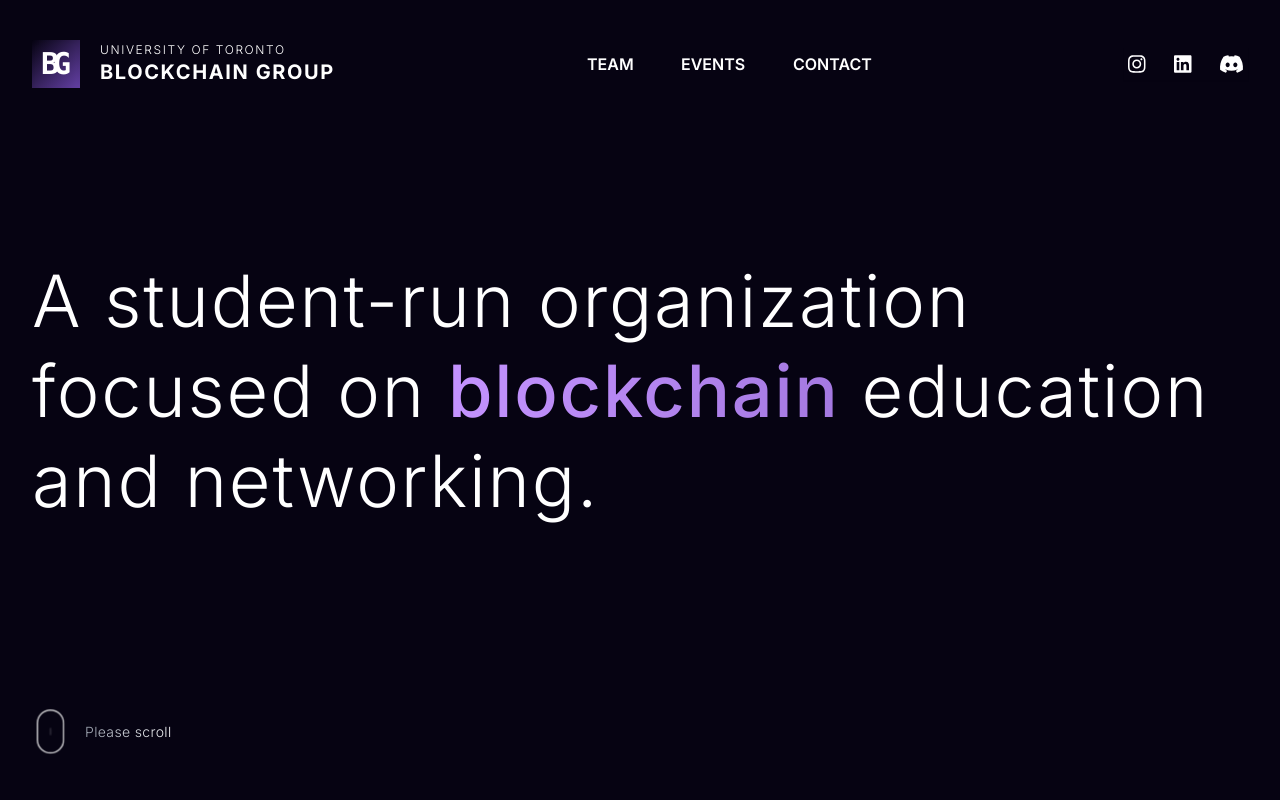
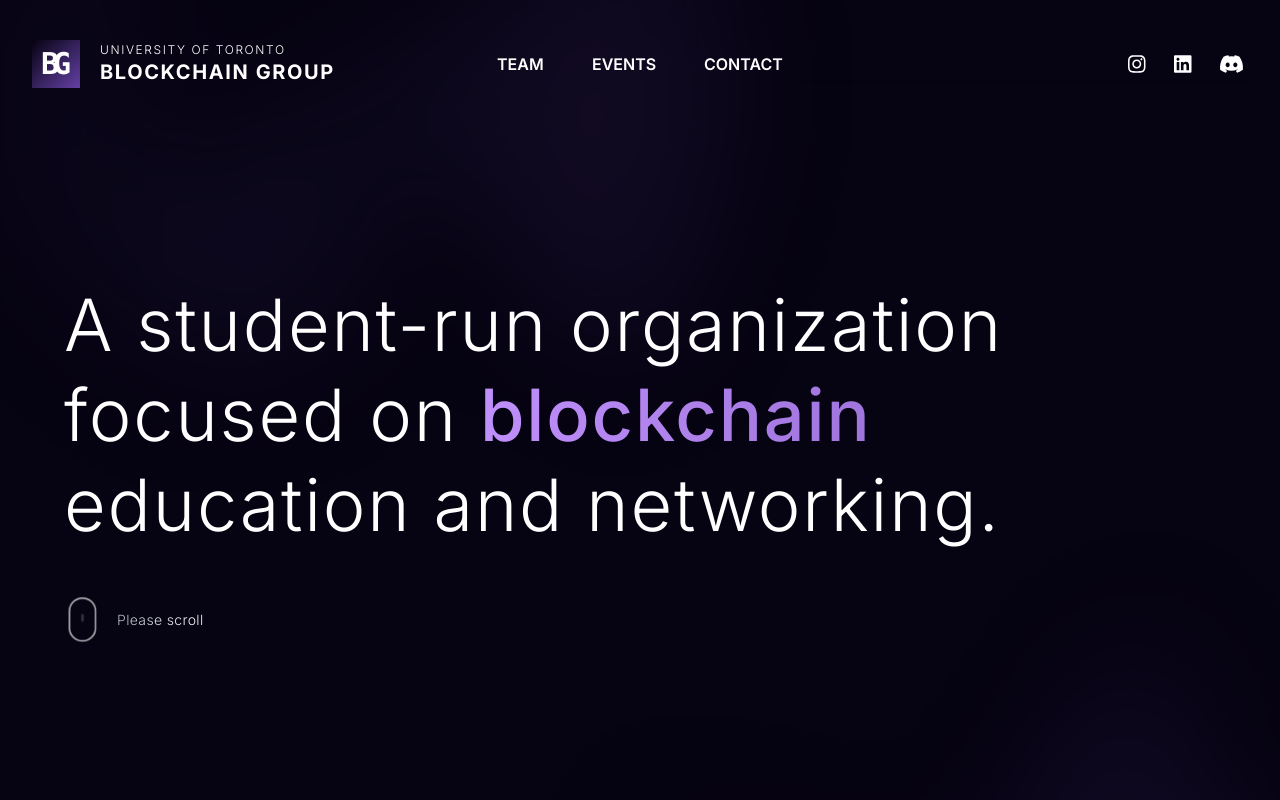
Before and after one commit to uoftbg/landing, a Next.js app: page / in a window 1280 px wide. Shown: the top 800 px of the page. Built offline with nearby package versions, Linux system fonts and the light colour scheme; a web font is replaced by a local one; what tailwindcss-opentype would draw is missing.

Commit message:
responsive redesign

```diff
--- a/components/About.tsx
+++ b/components/About.tsx
@@ -1,8 +1,8 @@
+import { useRef } from "react";
+import Tilt from "react-parallax-tilt";
+
 import Container from "../components/Container";
 import Logo from "../components/Logo";
-
-import Tilt from "react-parallax-tilt";
-import { useRef } from "react";
 
 /**
  * Returns a random floating point number sampled uniformly from the range [min, max).
--- a/components/Header.tsx
+++ b/components/Header.tsx
@@ -1,24 +1,53 @@
 import Link from "next/link";
+import { useState } from "react";
+import Tilt from "react-parallax-tilt";
+
 import {
+  faDiscord,
   faInstagram,
   faLinkedin,
-  faDiscord,
 } from "@fortawesome/free-brands-svg-icons";
+import { Dialog } from "@headlessui/react";
+import { Bars3Icon, XMarkIcon } from "@heroicons/react/24/outline";
 
-import Container from "./Container";
-import Logo from "./Logo";
-import NavLink from "./NavLink";
+import Container from "../components/Container";
+import Logo from "../components/Logo";
+import NavLink from "../components/NavLink";
+import SocialIcon from "../components/SocialIcon";
 
-import Tilt from "react-parallax-tilt";
-import SocialIcon from "./SocialIcon";
+const navigation = [
+  { name: "Team", href: "/team" },
+  { name: "Events", href: "/events" },
+  { name: "Contact", href: "/contact" },
+];
+
+const socials = [
+  {
+    name: "Instagram",
+    href: "https://instagram.com/uoftbg/",
+    icon: faInstagram,
+  },
+  {
+    name: "LinkedIn",
+    href: "https://www.linkedin.com/company/univeristy-of-toronto-blockchain-group?originalSubdomain=ca",
+    icon: faLinkedin,
+  },
+  { name: "Discord", href: "https://discord.gg/wYGf57qb", icon: faDiscord },
+];
 
 export default function Header() {
+  const [mobileMenuOpen, setMobileMenuOpen] = useState(false);
   return (
-    <header className="py-10">
+    <header className="absolute inset-x-0 top-0 z-50">
       <Container>
-        <nav className="relative z-50 flex justify-between items-center">
+        <nav
+          className="flex items-center justify-between p-6 lg:py-10 lg:px-0"
+          aria-label="Global"
+        >
+          <div className="flex lg:flex-1">
             <Link href="/" aria-label="home">
               <a>
+                <span className="sr-only">UofT Blockchain Group</span>
                 <Tilt>
                   <div className="flex flex-row space-x-5 items-center justify-center group">
                     <Logo />
@@ -36,37 +65,92 @@ export default function Header() {
                 </Tilt>
               </a>
             </Link>
-          <div className="hidden md:flex md:gap-x-6">
-            <NavLink href="/team">Team</NavLink>
-            <NavLink href="/events">Events</NavLink>
-            <NavLink href="/contact">Contact</NavLink>
           </div>
-          <div className="flex items-center gap-x-5 md:gap-x-8">
-            <div className="hidden md:block">
-              <div className="flex flex-row space-x-5 items-center justify-center text-white shadow-sm">
-                <SocialIcon
-                  href="https://instagram.com/uoftbg/"
-                  icon={faInstagram}
-                  className="hover:rotate-6"
-                />
-                <SocialIcon
-                  href="https://www.linkedin.com/company/univeristy-of-toronto-blockchain-group?originalSubdomain=ca"
-                  icon={faLinkedin}
-                  className="hover:-rotate-6"
-                />
-                <SocialIcon
-                  href="https://instagram.com/uoftbg/"
-                  icon={faDiscord}
-                  className="hover:rotate-6"
-                />
+          {/* Mobile menu button */}
+          <div className="flex lg:hidden">
+            <button
+              type="button"
+              className="-m-2.5 inline-flex items-center justify-center rounded-md p-2.5 text-white"
+              onClick={() => setMobileMenuOpen(true)}
+            >
+              <span className="sr-only">Open menu</span>
+              <Bars3Icon className="h-6 w-6" aria-hidden="true" />
+            </button>
           </div>
+          {/* Navigation links */}
+          <div className="hidden lg:flex lg:gap-x-6">
+            {navigation.map((item) => (
+              <NavLink key={item.name} href={item.href}>
+                {item.name}
+              </NavLink>
+            ))}
           </div>
-            {/* <div className="-mr-1 md:hidden">
-              <MobileNavigation />
-            </div> */}
+          {/* Social links */}
+          <div className="hidden lg:flex lg:flex-1 lg:space-x-5 lg:justify-end lg:items-center lg:shadow-sm">
+            {socials.map((item) => (
+              <SocialIcon key={item.name} href={item.href} icon={item.icon} />
+            ))}
           </div>
         </nav>
       </Container>
+      {/* Mobile menu, show/hide based on menu open state */}
+      <Dialog
+        as="div"
+        className="lg:hidden"
+        open={mobileMenuOpen}
+        onClose={setMobileMenuOpen}
+      >
+        <div className="fixed inset-0 z-50" />
+        <Dialog.Panel
+          className="fixed inset-y-0 right-0 z-50 w-full overflow-y-auto p-6
+                           bg-offblack sm:max-w-sm sm:ring-1 sm:ring-gray-900/10"
+        >
+          <div className="flex items-center justify-between">
+            <Link href="/" aria-label="home">
+              <a>
+                <span className="sr-only">UofT Blockchain Group</span>
+                <Tilt gyroscope={true}>
+                  <div className="flex flex-row space-x-5 items-center justify-center group">
+                    <Logo />
+                  </div>
+                </Tilt>
+              </a>
+            </Link>
+            <button
+              type="button"
+              className="-m-2.5 rounded-md p-2.5 text-white"
+              onClick={() => setMobileMenuOpen(false)}
+            >
+              <span className="sr-only">Close menu</span>
+              <XMarkIcon className="h-6 w-6" aria-hidden="true" />
+            </button>
+          </div>
+          <div className="mt-12 flow-root">
+            <div className="-my-6 divide-y divide-white">
+              <div className="space-y-2 py-6">
+                {navigation.map((item) => (
+                  <NavLink
+                    key={item.name}
+                    href={item.href}
+                    className="-mx-3 block py-2 px-3 text-white"
+                  >
+                    {item.name}
+                  </NavLink>
+                ))}
+              </div>
+              <div className="py-6 flex flex-row space-x-5 items-center">
+                {socials.map((item) => (
+                  <SocialIcon
+                    key={item.name}
+                    href={item.href}
+                    icon={item.icon}
+                  />
+                ))}
+              </div>
+            </div>
+          </div>
+        </Dialog.Panel>
+      </Dialog>
     </header>
   );
 }
--- a/components/Hero.tsx
+++ b/components/Hero.tsx
@@ -1,11 +1,10 @@
+import Tilt from "react-parallax-tilt";
+
 import Container from "../components/Container";
-import Tilt from "react-parallax-tilt";
 import PleaseScroll from "./PleaseScroll";
 
 export function Hero() {
   return (
-    <main>
-      <Container className="pt-20 pb-16 lg:pt-32">
     <Tilt
       scale={1.1}
       perspective={1000}
@@ -14,7 +13,7 @@ export function Hero() {
       tiltMaxAngleY={10}
       gyroscope={true}
     >
-          <h1 className="tracking-wide text-white text-5xl sm:text-7xl sm:leading-tight font-light">
+      <h1 className="text-white text-5xl font-light tracking-wide leading-tight lg:leading-tight lg:text-7xl">
         A student-run organization focused on{" "}
         <span
           className="font-medium text-transparent bg-clip-text bg-gradient-to-r
@@ -26,41 +25,6 @@ export function Hero() {
         education and networking.
       </h1>
     </Tilt>
-        <div className="mt-36 lg:mt-44">
-          <PleaseScroll />
-          {/* <ul
-            role="list"
-            className="mt-8 flex items-center justify-center gap-x-8 sm:flex-col sm:gap-x-0 sm:gap-y-10 xl:flex-row xl:gap-x-12 xl:gap-y-0"
-          >
-            {[
-              [
-                { name: "Transistor", logo: logoTransistor },
-                { name: "Tuple", logo: logoTuple },
-                { name: "StaticKit", logo: logoStaticKit },
-              ],
-              [
-                { name: "Mirage", logo: logoMirage },
-                { name: "Laravel", logo: logoLaravel },
-                { name: "Statamic", logo: logoStatamic },
-              ],
-            ].map((group, groupIndex) => (
-              <li key={groupIndex}>
-                <ul
-                  role="list"
-                  className="flex flex-col items-center gap-y-8 sm:flex-row sm:gap-x-12 sm:gap-y-0"
-                >
-                  {group.map((company) => (
-                    <li key={company.name} className="flex">
-                      <Image src={company.logo} alt={company.name} unoptimized />
-                    </li>
-                  ))}
-                </ul>
-              </li>
-            ))}
-          </ul> */}
-        </div>
-      </Container>
-    </main>
   );
 }
 
--- a/components/Logo.tsx
+++ b/components/Logo.tsx
@@ -13,18 +13,19 @@ interface LogoProps {
  * Component for the UofT Blockchain Group logo.
  */
 export default function Logo({ ...props }: LogoProps) {
-  const { className, style, ...otherProps } = props;
-  const DEFAULT_CLASSES = `
-    h-12 w-12 aspect-square flex items-center justify-center text-3xl
-    bg-gradient-to-br from-uoftbg-purple-darkest to-uoftbg-purple-light
-    text-white font-mono font-black shadow-inner antialiased md:subpixel-antialiased
-    transition duration-300 ease-in-out transform group-hover:scale-125 hover:animate-text
-    group-hover:text-uoftbg-purple-darkest group-hover:from-[#f9f871] group-hover:to-[#ffc75f]`;
-  const classes = twMerge(DEFAULT_CLASSES, className);
+  let { className = "", style = {}, ...otherProps } = props;
+  className = twMerge(
+    "h-12 w-12 aspect-square flex items-center justify-center text-3xl\
+     bg-gradient-to-br from-uoftbg-purple-darkest to-uoftbg-purple-light\
+     text-white font-mono font-black shadow-inner antialiased md:subpixel-antialiased\
+     transition duration-300 ease-in-out transform group-hover:scale-125 hover:animate-text\
+     group-hover:text-uoftbg-purple-darkest group-hover:from-[#f9f871] group-hover:to-[#ffc75f]",
+    className
+  );
 
   return (
     <div
-      className={classes}
+      className={className}
       style={{ userSelect: "none", ...style }}
       {...otherProps}
     >
--- a/components/NavLink.tsx
+++ b/components/NavLink.tsx
@@ -1,31 +1,41 @@
 import Link from "next/link";
 import Tilt from "react-parallax-tilt";
+import { twMerge } from "tailwind-merge";
 
 /**
  * Props for the NavLink component.
  *
  * @property {string} href - The URL to navigate to.
  * @property {React.ReactNode} children - The content of the link.
+ * @property {boolean} tilt - Whether or not to apply a tilt effect (default: true)
  */
 interface NavLinkProps {
   href: string;
   children: React.ReactNode;
+  tilt?: boolean;
+  [key: string]: any;
 }
 
 /**
  * Generic component for a link in the navigation bar.
  */
-export default function NavLink({ href, children }: NavLinkProps) {
+export default function NavLink({ href, children, ...props }: NavLinkProps) {
+  let { className = "", tilt = true, ...otherProps } = props;
+  className = twMerge(
+    "inline-block py-2 px-3 font-semibold uppercase text-md text-white\
+     hover:bg-gradient-to-br hover:text-uoftbg-purple-darkest hover:from-[#f9f871]\
+     hover:to-[#ffc75f]",
+    className
+  );
+
+  const content = (
+    <Link href={href} {...otherProps}>
+      <a className={className}>{children}</a>
+    </Link>
+  );
+
   return (
-    <Tilt>
-      <Link href={href}>
-        <a
-          className="inline-block py-2 px-3 font-semibold uppercase text-md text-white bg-gradient-to-br
-                     hover:text-uoftbg-purple-darkest hover:from-[#f9f871] hover:to-[#ffc75f]"
-        >
-          {children}
-        </a>
-      </Link>
-    </Tilt>
+    // Conditionally apply the tilt effect
+    tilt ? <Tilt>{content}</Tilt> : content
   );
 }
--- a/pages/index.tsx
+++ b/pages/index.tsx
@@ -2,10 +2,10 @@ import type { NextPage } from "next";
 import Head from "next/head";
 import React from "react";
 
+import Container from "../components/Container";
+import Header from "../components/Header";
 import Hero from "../components/Hero";
-import About from "../components/About";
-import Mission from "../components/Mission";
-import FullPageSection from "../components/FullPageSection";
+import PleaseScroll from "../components/PleaseScroll";
 
 const Home: NextPage = () => {
   return (
@@ -19,19 +19,71 @@ const Home: NextPage = () => {
         <link rel="icon" href="/favicon.ico" />
       </Head>
 
-      <div className="overflow-x-hidden">
-        {/* Section 1 - Hero */}
-        <FullPageSection id="hero" header={true}>
-          <Hero />
-        </FullPageSection>
-        {/* Section 2 - About (Who are we?) */}
-        <FullPageSection id="about">
-          <About />
-        </FullPageSection>
-        {/* Section 3 - Our Mission (What do we do?) */}
-        <FullPageSection id="mission">
-          <Mission />
-        </FullPageSection>
+      <div className="bg-uoftbg-purple-darkest min-h-screen">
+        <Header />
+        <div className="relative isolate px-6 pt-14 lg:px-8">
+          {/* Blob background */}
+          <div className="absolute inset-x-0 -top-40 -z-10 transform-gpu overflow-hidden blur-3xl sm:-top-80">
+            <svg
+              className="relative left-[calc(50%-11rem)] -z-10 h-[21.1875rem] max-w-none -translate-x-1/2 rotate-[30deg] sm:left-[calc(50%-30rem)] sm:h-[42.375rem]"
+              viewBox="0 0 1155 678"
+            >
+              <path
+                fill="url(#45de2b6b-92d5-4d68-a6a0-9b9b2abad533)"
+                fillOpacity=".3"
+                d="M317.219 518.975L203.852 678 0 438.341l317.219 80.634 204.172-286.402c1.307 132.337 45.083 346.658 209.733 145.248C936.936 126.058 882.053-94.234 1031.02 41.331c119.18 108.451 130.68 295.337 121.53 375.223L855 299l21.173 362.054-558.954-142.079z"
+              />
+              <defs>
+                <linearGradient
+                  id="45de2b6b-92d5-4d68-a6a0-9b9b2abad533"
+                  x1="1155.49"
+                  x2="-78.208"
+                  y1=".177"
+                  y2="474.645"
+                  gradientUnits="userSpaceOnUse"
+                >
+                  <stop stopColor="#322052" />
+                  <stop offset={1} stopColor="#060312" />
+                </linearGradient>
+              </defs>
+            </svg>
+          </div>
+          {/* Content */}
+          <Container>
+            <div className="py-32 sm:py-48 lg:py-56">
+              <Hero />
+              <div className="mt-10">
+                <PleaseScroll />
+              </div>
+            </div>
+          </Container>
+          {/* Blob background */}
+          <div className="absolute inset-x-0 top-[calc(100%-13rem)] -z-10 transform-gpu overflow-hidden blur-3xl sm:top-[calc(100%-30rem)]">
+            <svg
+              className="relative left-[calc(50%+3rem)] h-[21.1875rem] max-w-none -translate-x-1/2 sm:left-[calc(50%+36rem)] sm:h-[42.375rem]"
+              viewBox="0 0 1155 678"
+            >
+              <path
+                fill="url(#ecb5b0c9-546c-4772-8c71-4d3f06d544bc)"
+                fillOpacity=".3"
+                d="M317.219 518.975L203.852 678 0 438.341l317.219 80.634 204.172-286.402c1.307 132.337 45.083 346.658 209.733 145.248C936.936 126.058 882.053-94.234 1031.02 41.331c119.18 108.451 130.68 295.337 121.53 375.223L855 299l21.173 362.054-558.954-142.079z"
+              />
+              <defs>
+                <linearGradient
+                  id="ecb5b0c9-546c-4772-8c71-4d3f06d544bc"
+                  x1="1155.49"
+                  x2="-78.208"
+                  y1=".177"
+                  y2="474.645"
+                  gradientUnits="userSpaceOnUse"
+                >
+                  <stop stopColor="#6440A4" />
+                  <stop offset={1} stopColor="#060312" />
+                </linearGradient>
+              </defs>
+            </svg>
+          </div>
+        </div>
       </div>
     </React.Fragment>
   );
```
Also changed, not shown: components/SocialIcon.tsx (+13 -8 lines), 1 other file (tests, documents, lock files or other folders). Lines whose indentation alone changed are shown as unchanged.
